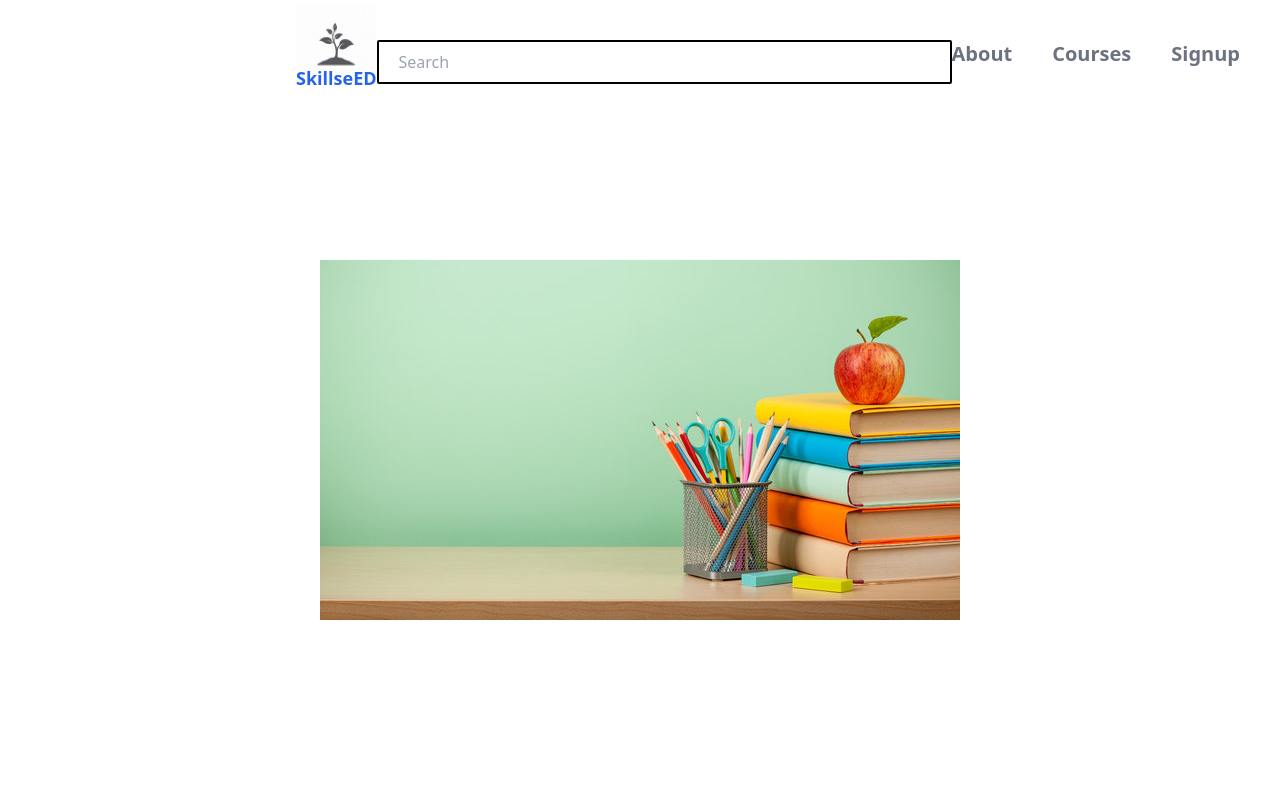
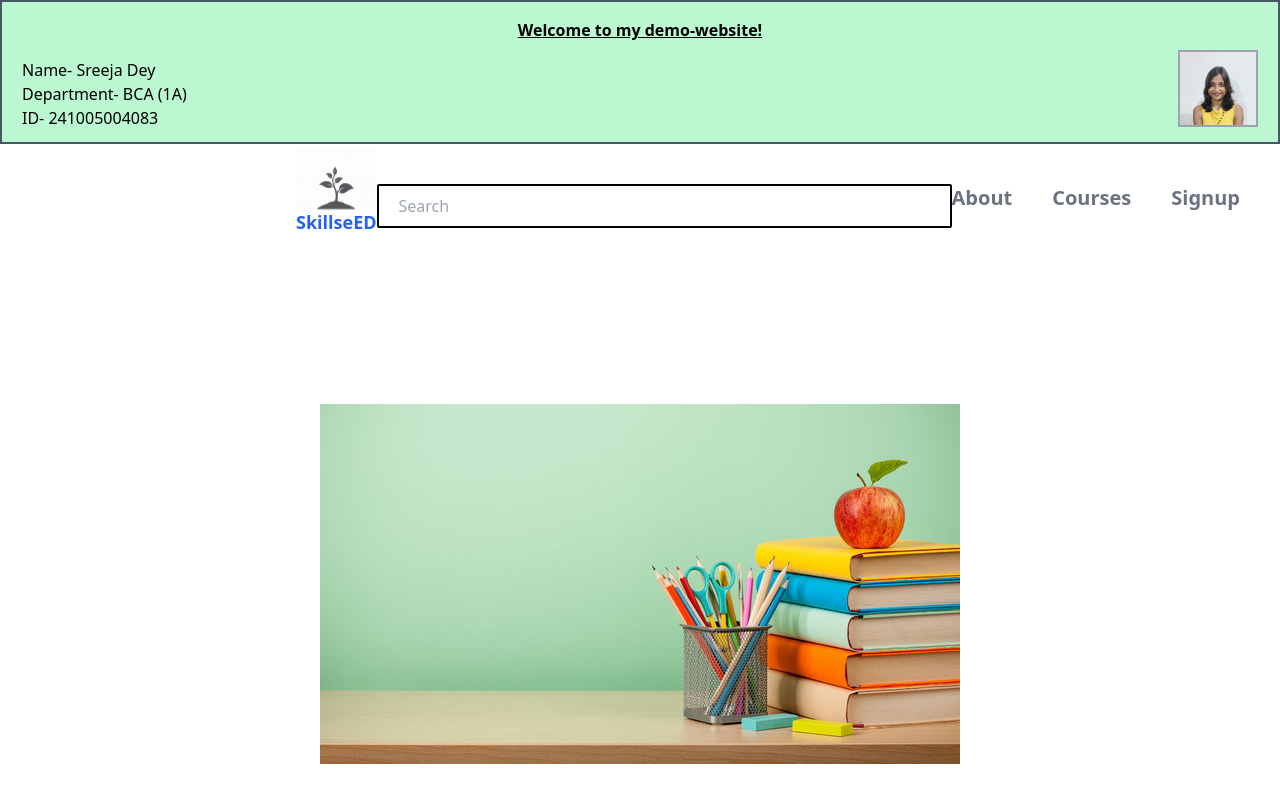
Before and after one commit to Exploring-glitch/project, a website: page index.html in a window 1280 px wide. Shown: the top 802 px of the page. Drawn offline with nearby package versions, Linux system fonts and the light colour scheme.

Commit message:
new changes

```diff
--- a/index.html
+++ b/index.html
@@ -7,6 +7,20 @@
     <title>ZERODHA WEBPAGE</title>
 </head>
 <body>
+    <div class="bg-green-200 text-center border-2 border-slate-600 h-36">
+        <h1 class="underline font-bold font-sans pt-4">Welcome to my demo-website!</h1>
+        <div class="flex justify-between">
+            <div class="text-left mt-4 ml-5">
+                <h2>Name- Sreeja Dey</h2>
+                <h2>Department- BCA (1A)</h2>
+                <h2>ID- 241005004083</h2>
+            </div>
+            <div>
+                <img src="./myimg.jpg" alt="" class="w-20 mt-2 mr-5 border-2 border-gray-400">
+            </div>
+        </div>
+    </div>
+
 
     <div class="pl-64 pr-64 m-10 flex justify-between">
         <div class="-my-9">
@@ -30,8 +44,5 @@
         <img src="./1.jpg" alt="" class="my-44 w-2/4">
     </center>
 
-
-
-
 </body>
 </html>
```
Also changed, not shown: myimg.jpg (added).
